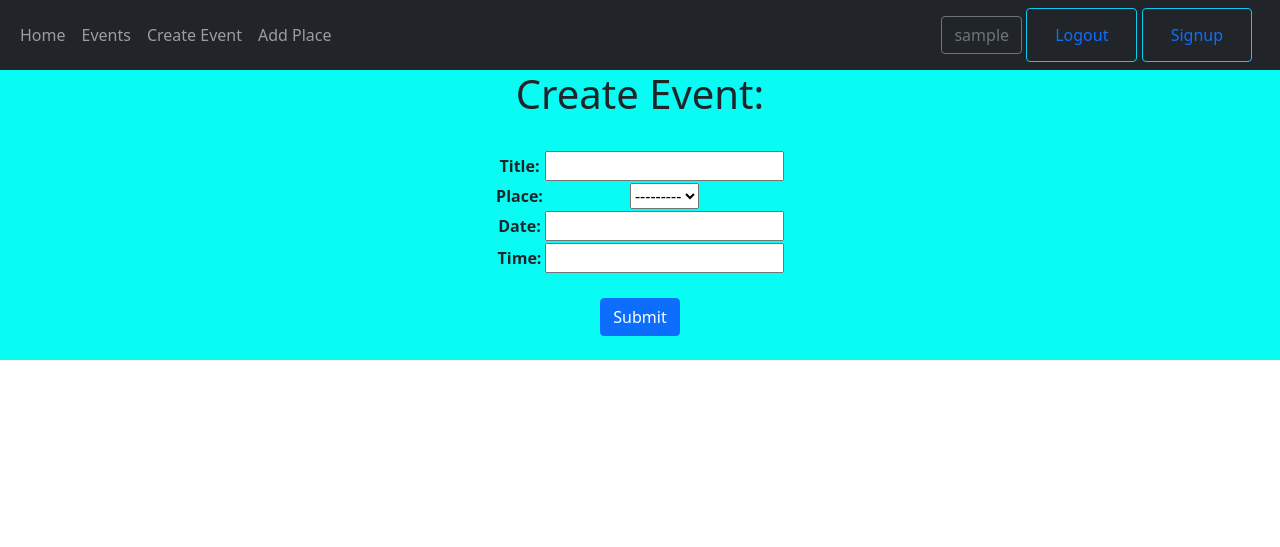
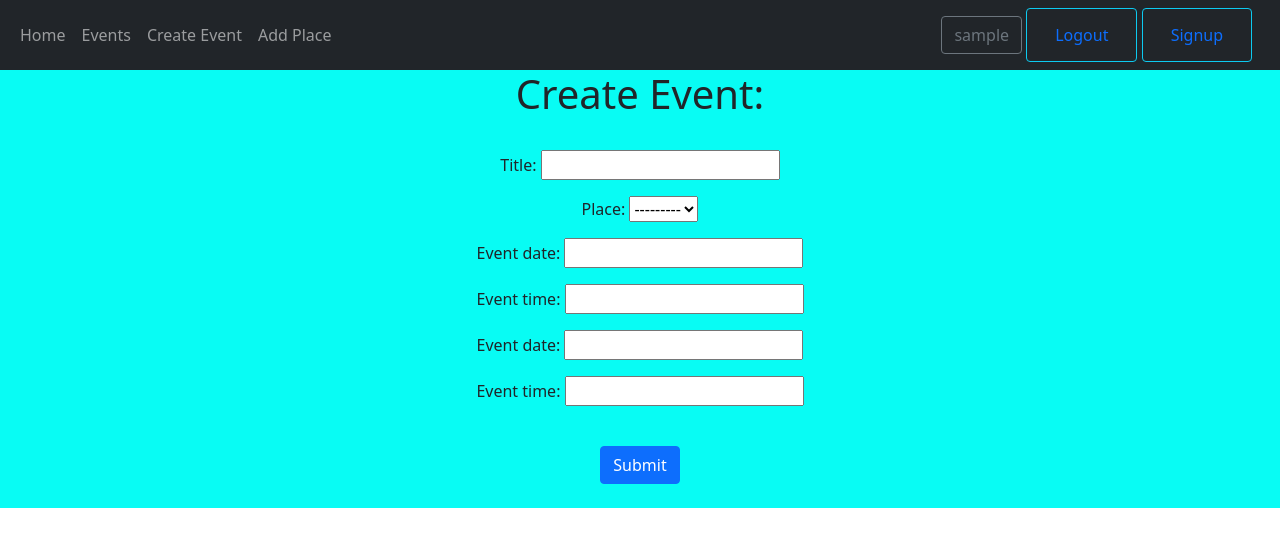
Before and after one commit to rahul-20-mangal/Event-App, a Django app: page /event/create_event/ in a window 1280 px wide. Shown: the top 547 px of the page. Run offline with Django 3.2, Linux system fonts and the light colour scheme; the visitor is signed in with stand-in values (Sample User, id 1); data that the repository does not hold is empty; some libraries are stand-ins or nearby versions.

Commit message:
Mutiple timing for a event using formset_factory

```diff
--- a/event/templates/event/create_event.html
+++ b/event/templates/event/create_event.html
@@ -1,40 +1,27 @@
 {% extends "base.html" %}
 
 {% block content %}
-{% load widget_tweaks %}
+
 <div class="conatiner" style="text-align: center;">
     <h1>Create Event: </h1>
     <br>
     <form method="post">
         {% csrf_token %}
         <table style="margin: auto;">
-            <tr>
-                <th>Title: </th>
-                <td>{{event_form.title}}</td>
-            </tr>
-            <tr>
-                <th>Place: </th>
-                <td>{{event_form.place}}</td>
-            </tr>
-            <tr>
-                <th>Date: </th>
-                <td>{{timing_form.event_date}}</td>
-            </tr>
-            <tr>
-                <th>Time: </th>
-                <td>{{timing_form.event_time}}</td>
-            </tr>
+            {{ event_form.as_p }}
 
+            {{ formset.management_form}}
+            {% for form in formset.forms %}
 
-            <!-- <tr>
-                <th>Tags: </th>
-                <td>{{form.tags}}</td>
-            </tr> -->
+            <div class="table">
+                {{form.as_p}}
+            </div>
+            {% endfor %}
+
         </table>
         <br>
         <button type="submit" class="btn btn-primary">Submit</button>
     </form>
     <br>
 </div>
-
 {% endblock %}
--- a/event/views.py
+++ b/event/views.py
@@ -5,6 +5,7 @@ from event.forms import EventForm, TimingForm
 from django.contrib.auth import login, authenticate
 from django.contrib.auth.forms import UserCreationForm
 from django.contrib.auth.decorators import login_required
+from django.forms import formset_factory
 
 # Create your views here.
 
@@ -17,39 +18,25 @@ class EventListView(generic.ListView):
 class EventDetailView(generic.DetailView):
     model = Event
 
+
 @login_required
 def create_event(request):
-    if request.method == 'POST':
-        event_form = EventForm(request.POST)
-        timing_form = TimingForm(request.POST)
+    event_form = EventForm(request.POST or None)
 
-        if event_form.is_valid() and timing_form.is_valid():
-            x = event_form.save(commit=False)
-            y = timing_form.save(commit=False)
+    TimingFormSet = formset_factory(TimingForm, extra=2)
+    timing_formset = TimingFormSet(request.POST or None)
 
-            y.save()
-            return redirect('event:all-events')
-    else:
-        event_form = EventForm()
-        timing_form = TimingForm()
+    if event_form.is_valid() and timing_formset.is_valid():
+        event = event_form.save()
+        event.user = request.user
 
-    return render(request, 'event/create_event.html', {'event_form':event_form,'timing_form':timing_form})
+        for timing_form in timing_formset:
+            timing = timing_form.save(commit=False)
+            timing.event = event
+            timing.save()
+        return redirect('event:all-events')
 
-# def create_event(request):
-#     if request.method == 'POST':
-#         form = EventForm(request.POST)
-
-#         if form.is_valid():
-#             event = form.save(commit=False)
-#             event.event_date = form.event_date
-#             event.event_time = form.event_time
-#             event.save()
-
-#             return redirect('event:all-events')
-#     else:
-#         form = EventForm()
-
-#     return render(request, 'event/create_event.html', {'form':form})
+    return render(request, 'event/create_event.html', {'event_form':event_form,'formset':timing_formset})
 
 
 def signup(request):
```
